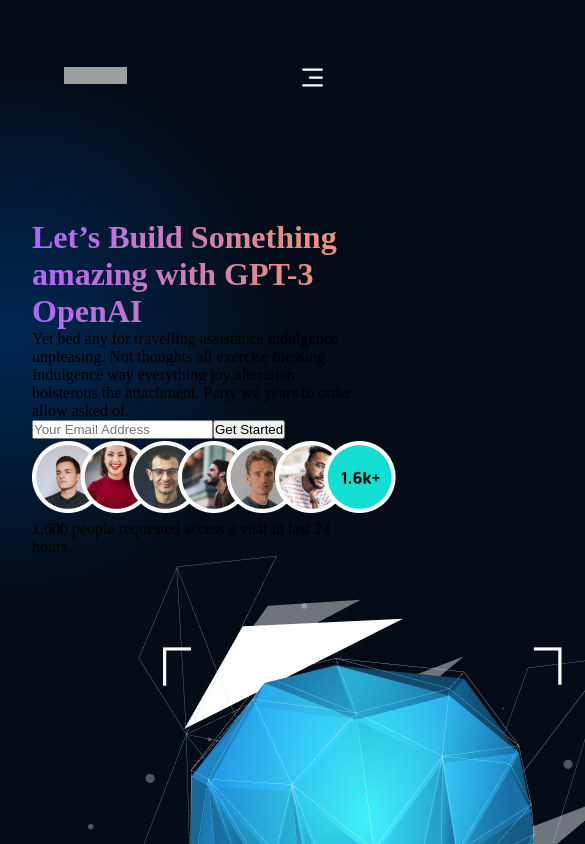
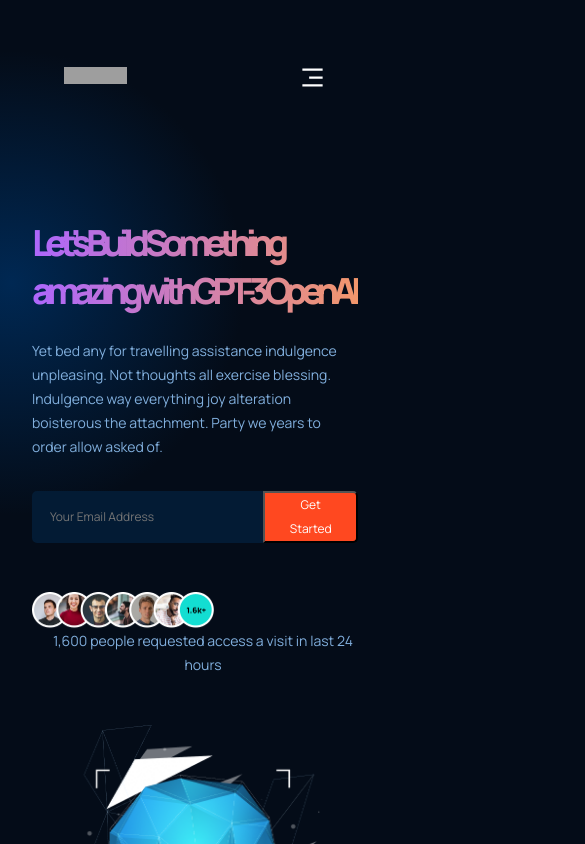
Before and after one commit to Mohamed-Abdellah89/gpt3, a React (Create React App) app: page / in a window 390 px wide. Shown: the top 844 px of the page, 585 px wide, since content can reach past the window. Built offline with nearby package versions, Linux system fonts and the light colour scheme; grey boxes are pictures that could not be loaded.

Commit message:
header finished

```diff
--- a/src/containers/header/header.css
+++ b/src/containers/header/header.css
@@ -0,0 +1,155 @@
+.gpt3__header{
+    display: flex;
+}
+
+.gpt3__header-content{
+    display: flex;
+    justify-content: center;
+    align-items: flex-start;
+    flex-direction: column;
+    flex: 1;
+    margin-right: 5rem;
+}
+
+.gpt3__header-content h1{
+    font-size: 62px;
+    line-height: 75px;
+    font-family: var(--font-family);
+    font-weight: 800;
+    letter-spacing: -.4rem;
+}
+
+.gpt3__header-content p{
+    font-size: 20px;
+    line-height: 28px;
+    font-family: var(--font-family);
+    font-weight: 400;
+    color: var(--color-text);
+    margin-top: 1.5rem;
+}
+
+.gpt3__header-content__input{
+    display: flex;
+    width: 100%;
+    margin: 2rem 0 1rem;
+    flex-direction: row;
+
+
+}
+.gpt3__header-content__input input{
+    flex: 2;
+    min-height: 50px;
+    font-size: 20px;
+    font-family: var(--font-family);
+    font-weight: 400;
+    line-height: 28px;
+    padding: 0 1rem;
+    outline: none;
+    border: 2px solid var(--color-footer);
+    background-color: var(--color-footer);
+    border-top-left-radius: 5px;
+    border-bottom-left-radius: 5px;
+}
+.gpt3__header-content__input button{
+    min-height: 50px;
+    font-size: 20px;
+    font-family: var(--font-family);
+    font-weight: 400;
+    line-height: 28px;
+    padding: 0 1rem;
+    outline: none;
+    background-color: #ff4820;
+    border: 2px solid var(--#ff4820);
+    border-top-right-radius: 5px;
+    border-bottom-right-radius: 5px;
+    flex: .6;
+    color: #fff;
+    cursor: pointer;
+}
+
+.gpt3__header-content__people{
+    display: flex;
+    justify-content: center;
+    align-items: flex-start;
+    width: 100%;
+    margin-top: 2rem;
+
+}
+.gpt3__header-content__people img{
+ width: 181.79px;
+    height: 38px; width: 181.79px;
+    height: 38px;
+}
+.gpt3__header-content__people p{
+margin: 0 0 0 1rem;
+font-size: 12px;
+line-height: 38px;
+font-weight: 500px;
+font-family: var(--font-family);
+text-align: center;
+}
+
+.gpt3__header-image{
+    display: flex;
+    justify-content: center;
+    align-items: center;
+    flex: 1;
+}
+.gpt3__header-image img{
+    width: 100%;
+    height: 100%;
+}
+
+
+@media screen and (max-width: 1050px) {
+    .gpt3__header{
+        flex-direction: column;
+    }
+    .gpt3__header-content{
+        margin: 0 0 3rem;
+    }
+}
+
+
+@media screen and (max-width: 650px){
+    .gpt3__header-content h1{
+        font-size: 48px;
+        line-height: 60px;
+    }
+    .gpt3__header-content p{
+        font-size: 16px;
+        line-height: 24px;
+    }
+
+    .gpt3__header-content__people{
+        flex-direction: column;
+    }
+
+    .gpt3__header-content__people p{
+        font-size: 14px;
+        line-height: 24px;
+    }
+
+    .gpt3__header-content__input input,
+    .gpt3__header-content__input button{
+        font-size: 16px;
+        line-height: 24px;
+    }
+
+}
+
+@media screen and (max-width: 490px){
+    .gpt3__header-content h1{
+        font-size: 36px;
+        line-height: 48px;
+    }
+    .gpt3__header-content p {
+        font-size: 14px;
+        line-height: 24px;
+    }
+    .gpt3__header-content__input input,
+        .gpt3__header-content__input button{
+            font-size: 12px;
+        line-height: 24px;
+        }
+}
```
